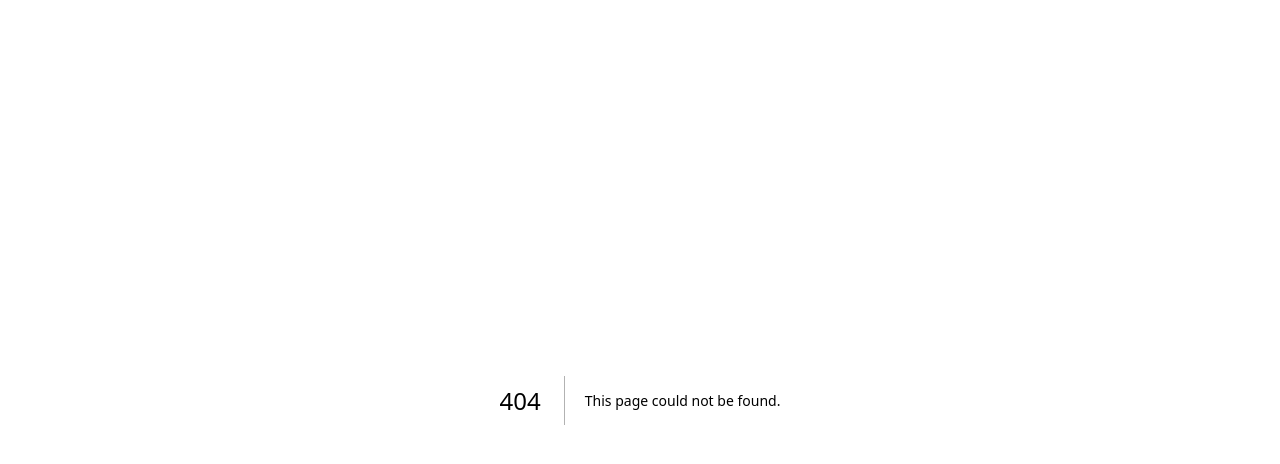
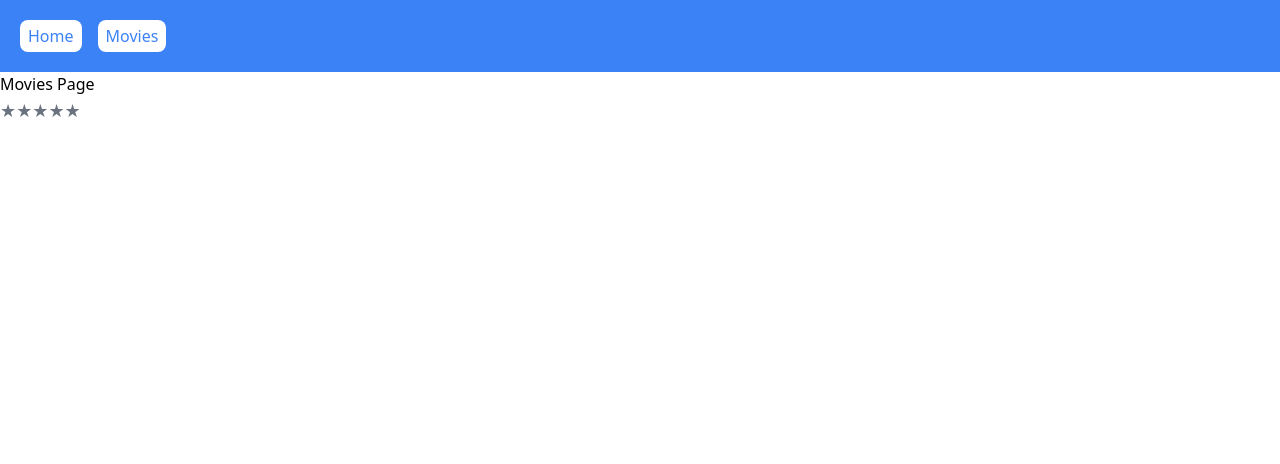
Before and after one commit to EthanShuler/opinionated, a Next.js app: page /movies in a window 1280 px wide. Before the commit this address had no page. Shown: the top 464 px of the page. Built offline with nearby package versions, Linux system fonts and the light colour scheme.

Commit message:
get movies and star rating component

```diff
--- /dev/null
+++ b/app/Header.tsx
@@ -0,0 +1,16 @@
+import Link from 'next/link'
+
+const Header = () => {
+  return (
+    <header className='p-5 bg-blue-500 flex'>
+      <Link href='/' className='px-2 py-1 bg-white text-blue-500 rounded-lg'>
+        Home
+      </Link>
+      <Link href='/movies' className='px-2 py-1 bg-white text-blue-500 rounded-lg ml-4'>
+        Movies
+      </Link>
+    </header>
+  )
+}
+
+export default Header
--- a/app/layout.tsx
+++ b/app/layout.tsx
@@ -1,4 +1,5 @@
 import './globals.css'
+import Header from './Header'
 
 const RootLayout =({ children, }: { children: React.ReactNode }) => {
   return (
@@ -8,7 +9,10 @@ const RootLayout =({ children, }: { children: React.ReactNode }) => {
         head.tsx. Find out more at https://beta.nextjs.org/docs/api-reference/file-conventions/head
       */}
       <head />
-      <body>{children}</body>
+      <body>
+        <Header />
+        {children}
+      </body>
     </html>
   )
 }
--- /dev/null
+++ b/app/movies/StarRating.tsx
@@ -0,0 +1,31 @@
+'use client'
+
+import React, { useState } from 'react'
+
+const StarRating = () => {
+  const [rating, setRating] = useState(0)
+  const [hover, setHover] = useState(0)
+
+  return (
+    <div className='star-rating'>
+      {[...Array(5)].map((star, index) => {
+        index += 1
+        return (
+          <button
+            type='button'
+            key={index}
+            className={'bg-transparent border-0 outline-none cursor-pointer '
+              + (index <= (hover || rating) ? 'text-black' : 'text-gray-500')}
+            onClick={() => setRating(index)}
+            onMouseEnter={() => setHover(index)}
+            onMouseLeave={() => setHover(rating)}
+          >
+            <span className='text-lg'>&#9733;</span>
+          </button>
+        )
+      })}
+    </div>
+  )
+}
+
+export default StarRating
--- /dev/null
+++ b/app/movies/[movieId]/page.tsx
@@ -0,0 +1,36 @@
+import React from 'react'
+import tmdbRequests from '../../../utils/tmdbRequests'
+import { notFound } from 'next/navigation'
+import { Movie } from '../../../typings'
+import Image from 'next/image'
+import { backdropUrl } from '../../../utils/constants'
+
+interface PageProps {
+  params: {
+    movieId: string
+  }
+}
+
+const fetchMovie = async (movieId: string) => {
+  const res = await fetch(tmdbRequests.getMovie(movieId))
+  const data: Movie = await res.json()
+  return data
+}
+
+const Movie = async ({ params: { movieId }}: PageProps) => {
+  const movie = await fetchMovie(movieId)
+
+  if (!movie.id) return notFound()
+
+  return (
+    <div>
+      <h1 className='text-4xl font-bold mb-4'>{movie.title}</h1>
+      <p>{movie.overview}</p>
+      <Image alt={`${movie.title} poster`}
+        src={`${backdropUrl}${movie?.backdrop_path || movie?.poster_path}`}
+        width={1920} height={1080} />
+    </div>
+  )
+}
+
+export default Movie
--- /dev/null
+++ b/app/movies/page.tsx
@@ -0,0 +1,13 @@
+import React from 'react'
+import StarRating from './StarRating'
+
+const Movie = () => {
+  return (
+    <div>
+      <p>Movies Page</p>
+      <StarRating />
+    </div>
+  )
+}
+
+export default Movie
--- a/app/page.tsx
+++ b/app/page.tsx
@@ -2,7 +2,8 @@ import Image from 'next/image'
 import React from 'react'
 import { Movie } from '../typings'
 import tmdbRequests from '../utils/tmdbRequests'
-import { baseUrl } from '../utils/constants'
+import { posterUrl } from '../utils/constants'
+import Link from 'next/link'
 
 type SearchResults = {
   results: [Movie]
@@ -11,24 +12,29 @@ type SearchResults = {
 const getTrendingMovies = async () => {
   const res = await fetch(tmdbRequests.getTrendingMovies)
   const data: SearchResults = await res.json()
-  return data
+  return data.results
 }
 
 const Home = async () => {
   const movies = await getTrendingMovies()
 
   return (
-    <div className='flex flex-row flex-wrap'>
-      {movies.results.map((movie) => (
-        <div key={movie.id} className='border border-black rounded-lg p-2 m-2'>
-          <h3>{movie.title}</h3>
-          <Image alt={`${movie.title} poster`}
-            src={`${baseUrl}${movie?.poster_path || movie?.backdrop_path}`}
-            width={250}
-            height={300}/>
-        </div>
-      ))}
-    </div>
+    <main>
+      <h1 className='text-4xl font-bold mb-4'>Trending Movies</h1>
+      <div className='flex flex-nowrap overflow-x-scroll first-line:items-start mb-8 ml-2 '>
+        {movies.map((movie) => (
+          <Link href={`/movies/${movie.id}`} key={movie.id} className='flex-none w-1/12
+            md:w-1/6 mr-8 p-2 mb-4 border border-black rounded-lg text-center'>
+            <h3 className='overflow-auto'>{movie.title}</h3>
+            <Image alt={`${movie.title} poster`}
+              src={`${posterUrl}${movie?.poster_path || movie?.backdrop_path}`}
+              width={288}
+              height={300}/>
+          </Link>
+        ))}
+      </div>
+    </main>
+
   )
 }
 
--- a/utils/constants.ts
+++ b/utils/constants.ts
@@ -1 +1,2 @@
-export const baseUrl = 'https://image.tmdb.org/t/p/w300'
+export const posterUrl = 'https://image.tmdb.org/t/p/w300'
+export const backdropUrl = 'https://image.tmdb.org/t/p/original'
```
